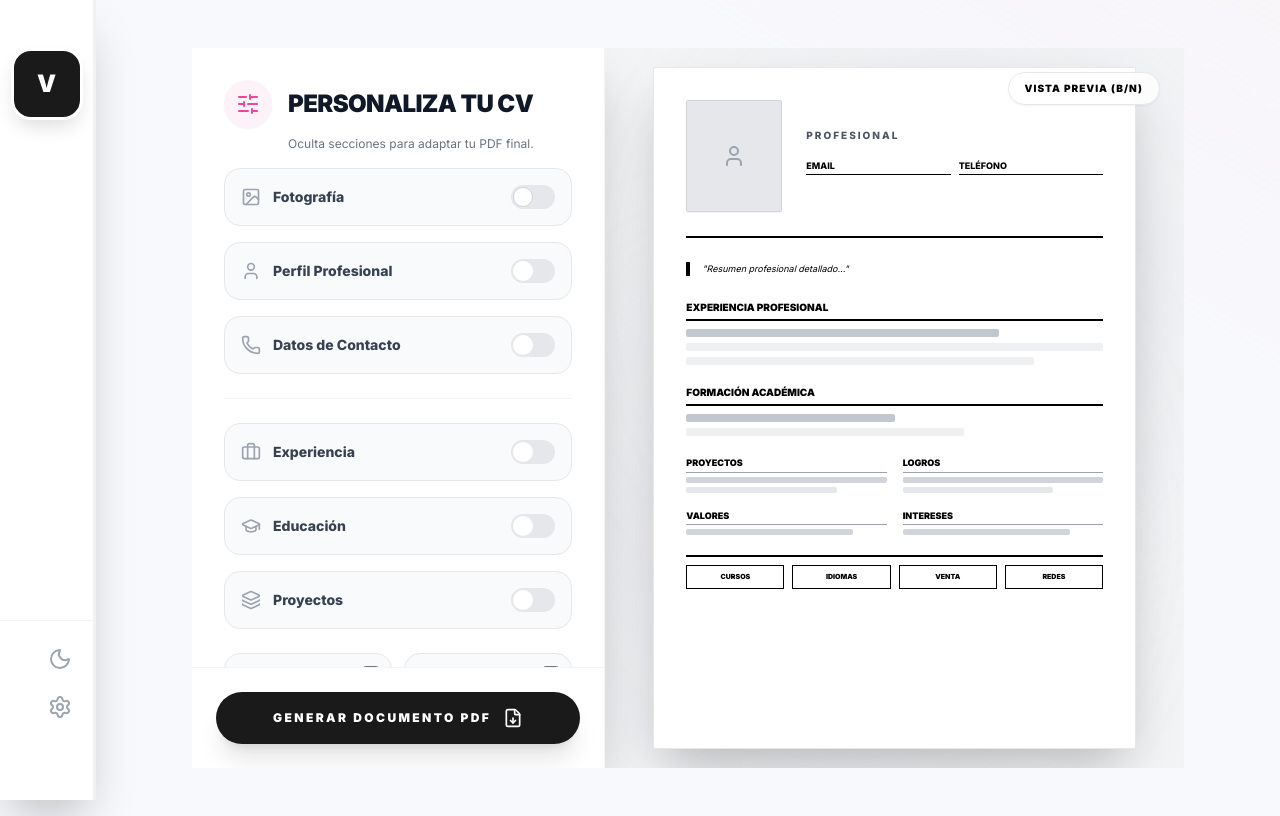
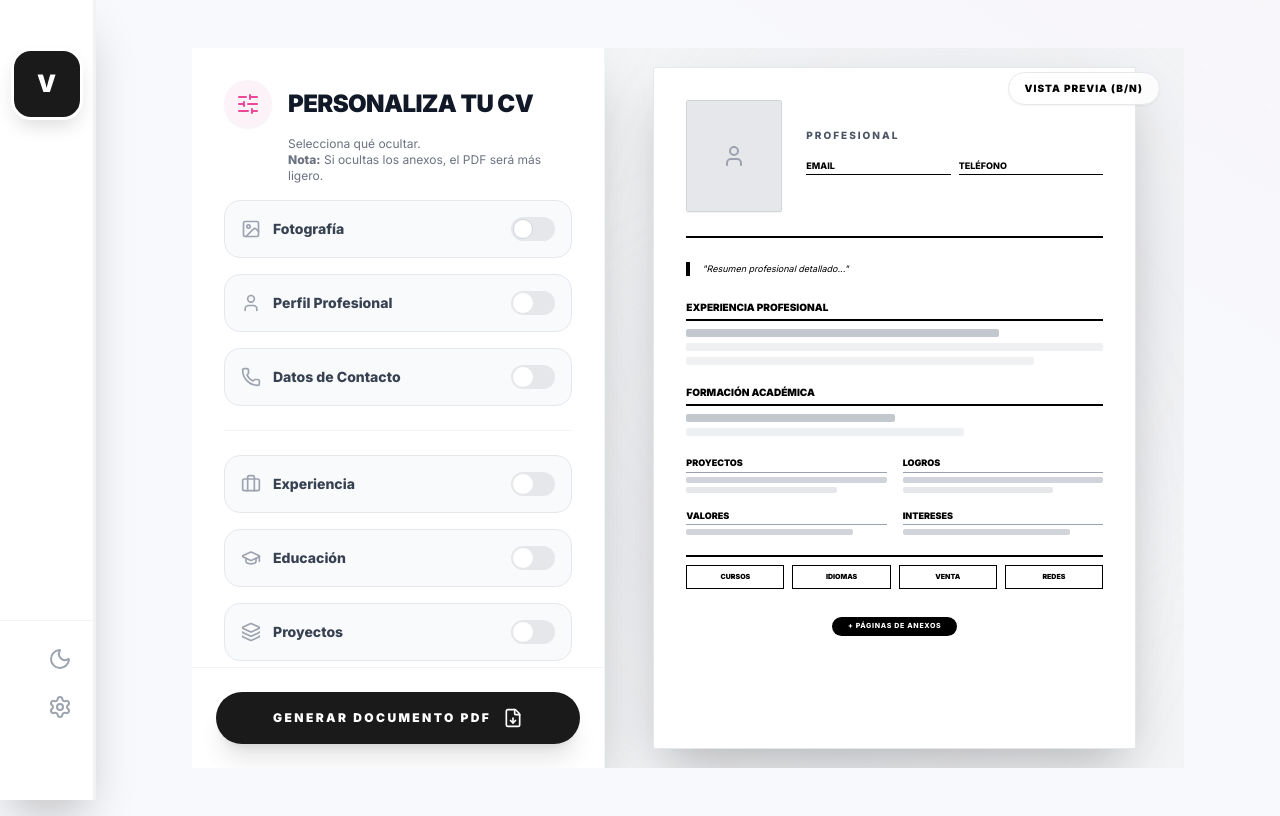
Before and after one commit to ValeraMeza/HOJA_VIDA_VAL, a Django app: template curriculum/templates/curriculum/configurar_cv.html in a window 1280 px wide. Run offline with Django 3.2, Linux system fonts and the light colour scheme; the template is opened without the code that fills it, so the values that code supplies are empty; some libraries are stand-ins or nearby versions.

Commit message:
Intento final (tal vez 3)

```diff
--- a/curriculum/templates/curriculum/configurar_cv.html
+++ b/curriculum/templates/curriculum/configurar_cv.html
@@ -4,13 +4,11 @@
 {% block title %}Configurar Impresión | {{ perfil.nombres }}{% endblock %}
 
 {% block content %}
-<!-- Layout Split-Screen: Mantiene la estética pero divide el espacio -->
 <div class="flex flex-col lg:flex-row h-[calc(100vh-80px)] overflow-hidden">
 
-    <!-- 1. PANEL IZQUIERDO: CONTROLES -->
+    <!-- PANEL IZQUIERDO: CONTROLES -->
     <div class="w-full lg:w-5/12 h-full bg-white dark:bg-zinc-900 border-r border-gray-100 dark:border-zinc-800 relative z-20 shadow-2xl flex flex-col">
 
-        <!-- Cabecera -->
         <div class="p-8 pb-4 shrink-0">
             <div class="flex items-center gap-4 mb-2">
                 <div class="inline-flex items-center justify-center w-12 h-12 rounded-full bg-pink-50 dark:bg-zinc-800 text-pink-500 shadow-sm">
@@ -21,11 +19,10 @@
                 </h1>
             </div>
             <p class="text-gray-500 dark:text-gray-400 text-xs font-medium ml-16">
-                Oculta secciones para adaptar tu PDF final.
+                Selecciona qué ocultar. <br><b>Nota:</b> Si ocultas los anexos, el PDF será más ligero.
             </p>
         </div>
 
-        <!-- Formulario Scrollable -->
         <div class="flex-1 overflow-y-auto custom-scrollbar p-8 pt-0">
             <form id="cvForm" action="{% url 'descargar_pdf' %}" method="get" target="_blank" class="space-y-4">
 
@@ -136,15 +133,18 @@
                         <input type="checkbox" name="ocultar_venta" class="accent-pink-500 w-4 h-4 rounded cursor-pointer" onchange="togglePreview('preview-venta')">
                     </label>
                     <!-- Redes -->
-                    <label class="group flex items-center justify-between p-3 rounded-2xl border border-gray-200 dark:border-zinc-700 hover:border-pink-300 dark:hover:border-pink-700 bg-gray-50 dark:bg-zinc-800/50 cursor-pointer transition-all">
+                    <label class="group flex items-center justify-between p-3 rounded-2xl border border-gray-200 dark:border-zinc-700 hover:border-pink-300 dark:hover:border-pink-700 bg-gray-50 dark:bg-zinc-800/50 cursor-pointer transition-all col-span-2">
                         <span class="font-bold text-gray-700 dark:text-gray-200 text-xs">Redes Sociales</span>
                         <input type="checkbox" name="ocultar_redes" class="accent-pink-500 w-4 h-4 rounded cursor-pointer" onchange="togglePreview('preview-redes')">
                     </label>
 
-                    <!-- NUEVA OPCIÓN: ANEXOS -->
-                    <label class="group flex items-center justify-between p-3 rounded-2xl border border-gray-200 dark:border-zinc-700 hover:border-pink-300 dark:hover:border-pink-700 bg-pink-50 dark:bg-pink-900/10 cursor-pointer transition-all border-l-4 border-l-pink-500 shadow-sm">
-                        <span class="font-bold text-gray-700 dark:text-gray-200 text-xs">Anexos (PDFs)</span>
-                        <input type="checkbox" name="ocultar_certificados" class="accent-pink-500 w-4 h-4 rounded cursor-pointer">
+                    <!-- OPCIÓN DE ANEXOS / CERTIFICADOS -->
+                    <label class="group flex items-center justify-between p-3 rounded-2xl border border-gray-200 dark:border-zinc-700 hover:border-pink-300 dark:hover:border-pink-700 bg-pink-50 dark:bg-pink-900/10 cursor-pointer transition-all border-l-4 border-l-pink-500 shadow-sm col-span-2">
+                        <div class="flex flex-col">
+                            <span class="font-bold text-gray-900 dark:text-white text-xs">NO adjuntar Anexos (PDFs)</span>
+                            <span class="text-[10px] text-gray-500">Solo enlaces, sin páginas extra al final.</span>
+                        </div>
+                        <input type="checkbox" name="ocultar_anexos" class="accent-pink-500 w-5 h-5 rounded cursor-pointer" onchange="togglePreview('preview-anexos')">
                     </label>
                 </div>
             </form>
@@ -159,10 +159,9 @@
         </div>
     </div>
 
-    <!-- 2. PANEL DERECHO: VISTA PREVIA (Estrictamente Blanco y Negro) -->
+    <!-- PANEL DERECHO: VISTA PREVIA -->
     <div class="w-full lg:w-7/12 bg-gray-100 dark:bg-black relative flex items-center justify-center p-8 lg:p-12 overflow-hidden">
-
-        <!-- Blobs Decorativos del Fondo (Solo ambiente) -->
+        <!-- Blobs Decorativos -->
         <div class="absolute top-10 right-10 w-96 h-96 bg-gray-300/40 dark:bg-zinc-900/30 rounded-full blur-[100px]"></div>
         <div class="absolute bottom-10 left-10 w-96 h-96 bg-gray-300/40 dark:bg-zinc-900/30 rounded-full blur-[100px]"></div>
 
@@ -260,19 +259,20 @@
                     <div id="preview-venta" class="bg-white border border-black h-6 flex items-center justify-center text-[7px] font-black text-black uppercase">VENTA</div>
                     <div id="preview-redes" class="bg-white border border-black h-6 flex items-center justify-center text-[7px] font-black text-black uppercase">REDES</div>
                 </div>
+
+                <!-- Indicador Visual de Anexos -->
+                <div id="preview-anexos" class="mt-2 text-center transition-all duration-300">
+                    <div class="inline-block px-4 py-1 bg-black text-white text-[7px] font-bold uppercase tracking-widest rounded-full">
+                        + Páginas de Anexos
+                    </div>
+                </div>
             </div>
         </div>
     </div>
 </div>
 
 <style>
-    /* Estilo para ocultar secciones en la vista previa: Desvanecimiento extremo */
-    .preview-hidden {
-        opacity: 0.05;
-        filter: grayscale(100%) blur(1px);
-        pointer-events: none;
-    }
-
+    .preview-hidden { opacity: 0.05; filter: grayscale(100%) blur(1px); pointer-events: none; }
     .custom-scrollbar::-webkit-scrollbar { width: 6px; }
     .custom-scrollbar::-webkit-scrollbar-track { background: transparent; }
     .custom-scrollbar::-webkit-scrollbar-thumb { background-color: rgba(236, 72, 153, 0.3); border-radius: 20px; }
@@ -282,7 +282,6 @@
     function togglePreview(id) {
         const element = document.getElementById(id);
         if (element) {
-            // Checkbox marcado = OCULTAR -> Añadimos clase 'preview-hidden'
             const checkbox = event.target;
             if (checkbox.checked) {
                 element.classList.add('preview-hidden');
```
Also changed, not shown: curriculum/views.py (+10 -18 lines).
